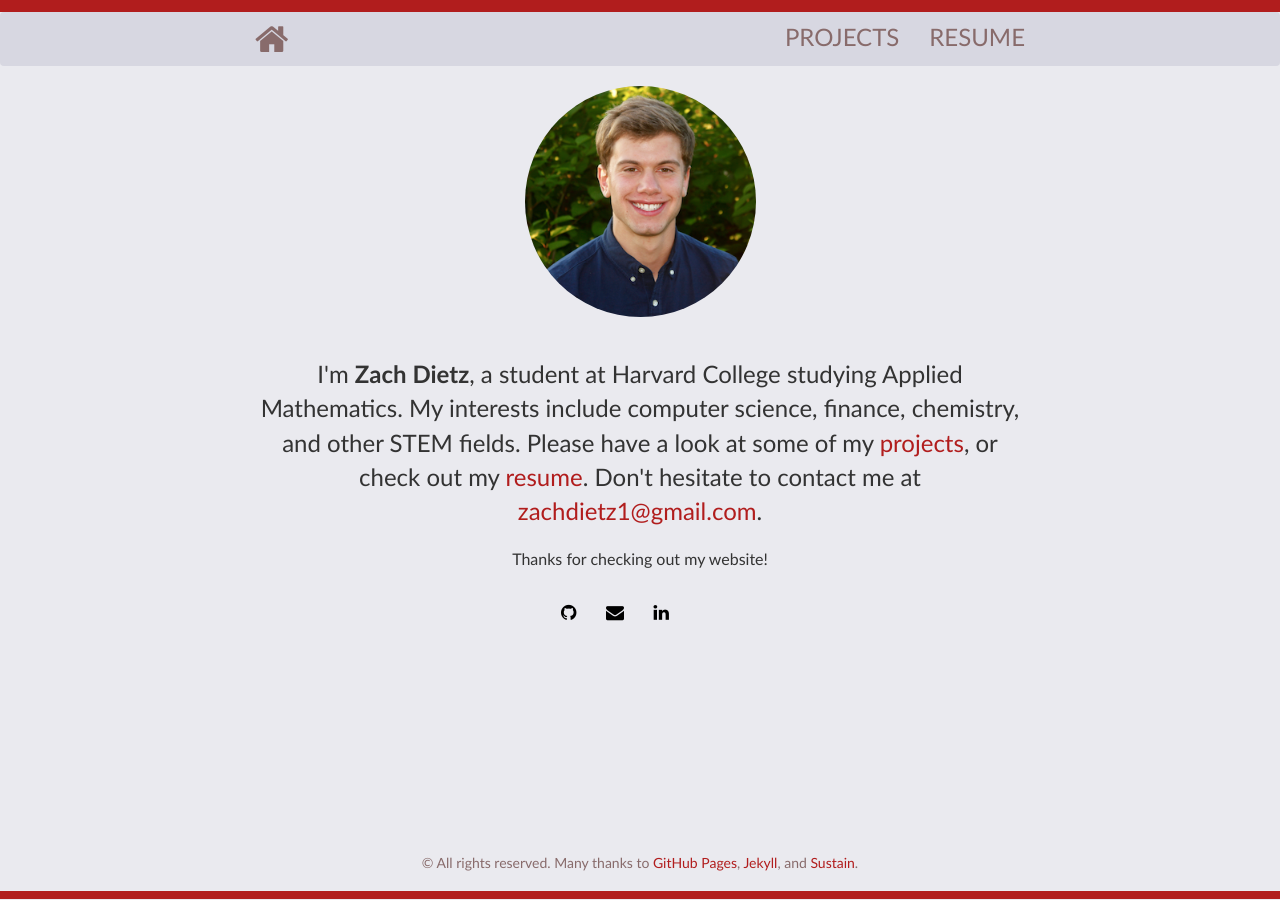
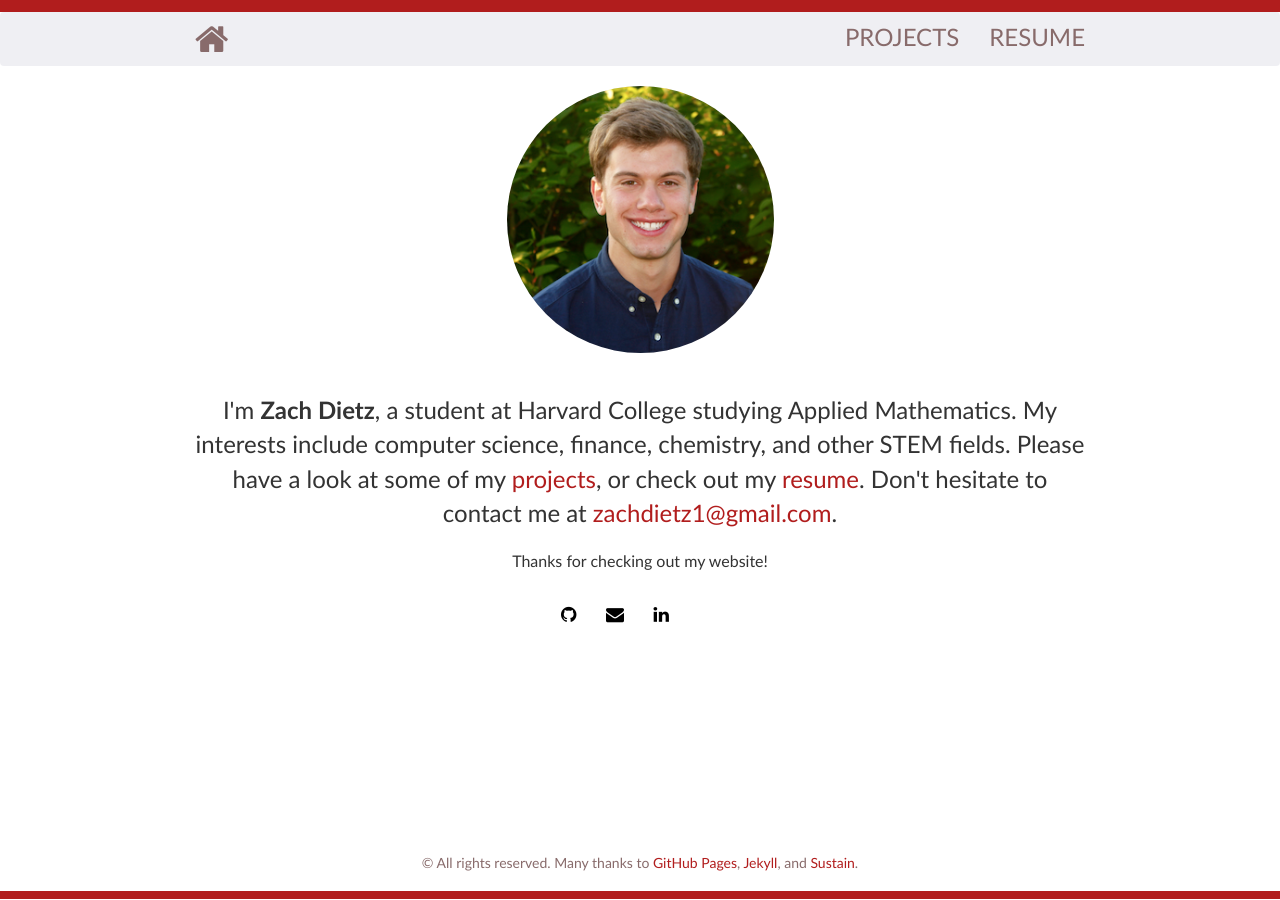
Before and after one commit to zachdietz1/home, a Jekyll site: the page built from index.html, in a window 1280 px wide. Built offline with Jekyll 4.4.1, drawn with Linux system fonts in a browser that asks for light colours; nearby versions of some CDN libraries; the list of posts is cut into pages by our own code.

Commit message:
background color removed

```diff
--- a/_includes/header.html
+++ b/_includes/header.html
@@ -6,7 +6,7 @@
     <div id="navbar">
       <ul class="nav navbar-nav navbar-right">
         <li><a href="{{ site.baseurl }}projects.html"><font size="5">PROJECTS</font></a></li>
-        <li><a href="https://zachdietz1.github.io/resume/"><font size="5">RESUME</font></a></li>
+        <li><a href="{{ site.baseurl }}resume.html"><font size="5">RESUME</font></a></li>
       </ul>
     </div>
   </div>
--- a/index.html
+++ b/index.html
@@ -9,7 +9,7 @@ layout: home
 	  </div>
 	  <br></br>
 	  <font size="5">
-	  I'm <strong>{{ site.author }}</strong>, a student at Harvard College studying Applied Mathematics. My interests include computer science, finance, chemistry, and other STEM fields. Please have a look at some of my <a href="{{ site.baseurl }}projects.html"> projects</a>, or check out my <a href="https://zachdietz1.github.io/resume/">resume</a>. Don't hesitate to contact me at <a href="mailto:{{ site.email }}">zachdietz1@gmail.com</a>.
+	  I'm <strong>{{ site.author }}</strong>, a student at Harvard College studying Applied Mathematics. My interests include computer science, finance, chemistry, and other STEM fields. Please have a look at some of my <a href="{{ site.baseurl }}projects.html"> projects</a>, or check out my <a href="{{ site.baseurl }}resume.html">resume</a>. Don't hesitate to contact me at <a href="mailto:{{ site.email }}">zachdietz1@gmail.com</a>.
 	  </font>
 	  <br></br>
 	  <p> <font size="3"> Thanks for checking out my website! </font> <p>
--- /dev/null
+++ b/resume.html
@@ -0,0 +1,6 @@
+---
+layout: page
+title: Resume
+---
+
+<embed src="https://zachdietz1.github.io/resume/" style="width:100%; height: 1800px;">
--- a/static/css/main.css
+++ b/static/css/main.css
@@ -3,7 +3,8 @@
 html,
 body {
   height: 100%;
-  background-color: rgba(50, 50, 100, 0.05);
+  /* background-color: rgba(50, 50, 100, 0.0);
+  Could not get color to fill up entire screen. */
   font-family: Calibri, Candara, Segoe, 'Segoe UI', Optima, Arial, sans-serif;
   /* The html and body elements cannot have any padding or margin. */
   border-top: 6px solid #B11D1D;
@@ -28,14 +29,14 @@ body {
   margin-bottom: 10px;
 }
 .navbar-default {
-  background-color: rgba(50, 50, 100, 0.1);
+  background-color: rgba(50, 50, 100, 0.08);
   border: 0;
  }
 .navbar-default .navbar-brand {
   color: #886B6B;
 }
 .navbar-default .navbar-brand:hover, .navbar-default .navbar-brand:focus {
-  color: #886B6B;
+  color: #C51F1F;
 }
 .navbar-default .navbar-text {
   color: #886B6B;
@@ -44,7 +45,7 @@ body {
   color: #886B6B;
 }
 .navbar-default .navbar-nav > li > a:hover, .navbar-default .navbar-nav > li > a:focus {
-  color: #886B6B;
+  color: #C51F1F;
 }
 .navbar-default .navbar-nav > .active > a, .navbar-default .navbar-nav > .active > a:hover, .navbar-default .navbar-nav > .active > a:focus {
   color: #886B6B;
@@ -90,7 +91,7 @@ body {
 -------------------------------------------------- */
 .container {
   width: auto;
-  max-width: 800px;
+  max-width: 920px;
   text-align: center;
 }
 .container .text-muted {
```
